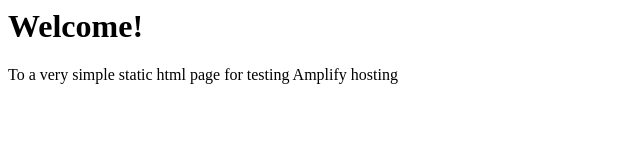
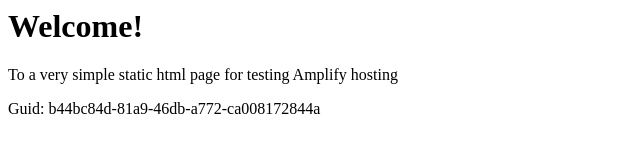
Before and after one commit to aws-aemilia-bah/Github-PR-Commit-Integration-Test-DoNotTouch-GitHubAutoBuildCanaryTest-v1-preprod-me-south-1, a website: page src/index.html in a window 1280 px wide. Shown: the whole page, without its empty margins (0-640 px from the left). Drawn offline with Linux system fonts and the light colour scheme.

Commit message:
commit from integ tests

```diff
--- a/src/index.html
+++ b/src/index.html
@@ -1,3 +1,5 @@
+
+
 <html lang="en">
 
 <head>
@@ -10,6 +12,6 @@
 <body>
     <h1>Welcome!</h1>
     <p>To a very simple static html page for testing Amplify hosting</p>
-</body>
+    <p>Guid: b44bc84d-81a9-46db-a772-ca008172844a</p></body>
 
 </html>
```
